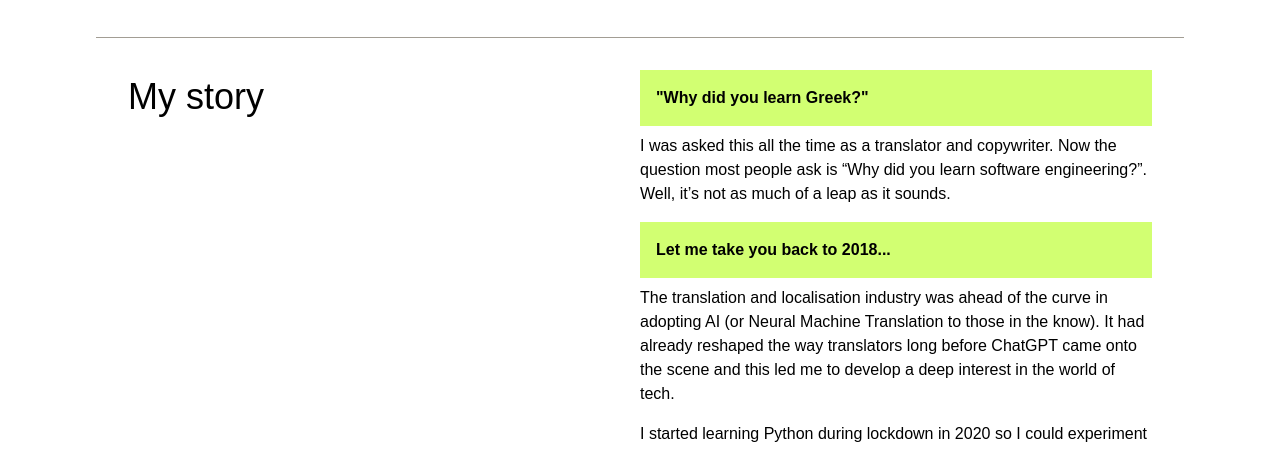
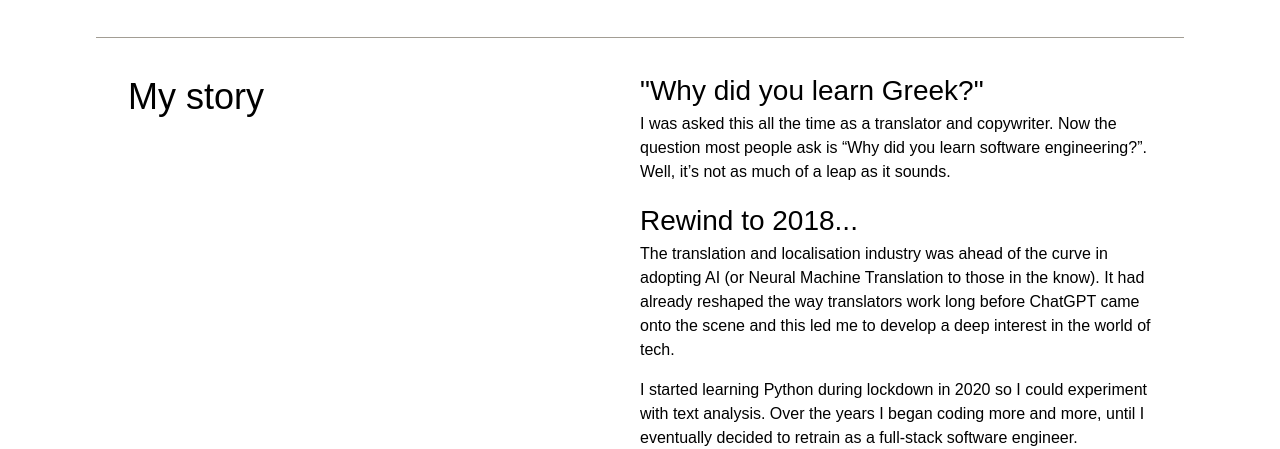
Before and after one commit to KatieHill-Fr-Gr/portfolio-frontend, a React (Vite) app: page /about in a window 1280 px wide. Shown: the part 2006-2455 px from the top of the page. Built offline with nearby package versions, Linux system fonts and the light colour scheme; no server answers; a web font is replaced by a local one.

Commit message:
hero images removed

```diff
--- a/src/components/About/About.jsx
+++ b/src/components/About/About.jsx
@@ -4,7 +4,6 @@ import { useState, useEffect } from 'react'
 import { getTechnologies } from '../../services/technologies'
 import { getUsers, getUserById } from '../../services/users'
 import about from '../../assets/about.jpeg'
-import { SiTechcrunch } from 'react-icons/si'
 
 
 const About = () => {
@@ -61,9 +60,7 @@ const About = () => {
 
     return (
         <main>
-            <section className="hero vertical" style={{
-                '--hero-bg': `url(${about})`
-            }}>
+            <section className="hero">
                 <div className="page-title">
                     <h1>Software engineer with a background in the creative industries, content localization, and digital storytelling.</h1>
                 </div></section>
@@ -79,9 +76,9 @@ const About = () => {
                                         .filter((tech) => tech.category === "Frontend")
                                         .map((tech, index) => (
                                             <div key={index} className="tech-item">
-                                            <div className="icon-container">
+                                            {/* <div className="icon-container">
                                             <img src={tech.icon} alt={tech.name} className="icon"/>
-                                            </div>
+                                            </div> */}
                                             <p>{tech.name}</p>
                                             </div>
                                         ))}
@@ -260,10 +257,10 @@ const About = () => {
                 <div className="about-section">
                     <h2>My story</h2>
                     <div className="about-me">
-                        <h3 className="sub-heading">"Why did you learn Greek?"</h3>
+                        <h3>"Why did you learn Greek?"</h3>
                         <p> I was asked this all the time as a translator and copywriter. Now the question most people ask is “Why did you learn software engineering?”. Well, it’s not as much of a leap as it sounds. </p>
-                        <h3 className="sub-heading">Let me take you back to 2018...</h3>
-                        <p> The translation and localisation industry was ahead of the curve in adopting AI (or Neural Machine Translation to those in the know). It had already reshaped the way translators long before ChatGPT came onto the scene and this led me to develop a deep interest in the world of tech. </p>
+                        <h3>Rewind to 2018...</h3>
+                        <p> The translation and localisation industry was ahead of the curve in adopting AI (or Neural Machine Translation to those in the know). It had already reshaped the way translators work long before ChatGPT came onto the scene and this led me to develop a deep interest in the world of tech. </p>
                         <p> I started learning Python during lockdown in 2020 so I could experiment with text analysis. Over the years I began coding more and more, until I eventually decided to retrain as a full-stack software engineer.</p>
                         <p>My final project on the General Assembly software engineering bootcamp was a translation and project management app, which I’d been wanting to build for a while after wrestling with clunky software in my previous roles.  </p>
                         <p> Finding creative solutions to business challenges is what drives me, along with a curiosity in how systems are designed, built, and maintained in production.</p>
--- a/src/components/HomePage/HomePage.jsx
+++ b/src/components/HomePage/HomePage.jsx
@@ -31,9 +31,7 @@ const HomePage = () => {
 
   return (
     <main>
-      <section className="hero vertical" style={{
-        '--hero-bg': `url(${Cover})`
-      }}>
+      <section className="hero">
         <h1>Software engineer, digital storyteller & linguist</h1>
       </section>
 
--- a/src/styles/layout.css
+++ b/src/styles/layout.css
@@ -61,7 +61,7 @@ p {
   height: 100vh;
   width: 100%;
 }
-
+/*
 .hero::before {
   content: ' ';
   position: absolute;
@@ -73,7 +73,7 @@ p {
   background-repeat: no-repeat;
   background-image: var(--hero-bg);
   z-index: 0;
-}
+} */
 
 .hero>h1 {
   position: relative;
@@ -82,7 +82,7 @@ p {
   font-size: 6rem;
 }
 
-.hero.vertical::before {
+/* .hero.vertical::before {
     width: 35rem;
     height: 45rem;
 }
@@ -96,7 +96,7 @@ p {
 .hero > * {
   position: relative;
   z-index: 1;
-}
+} */
 
 .page-title {
   display: flex;
```
